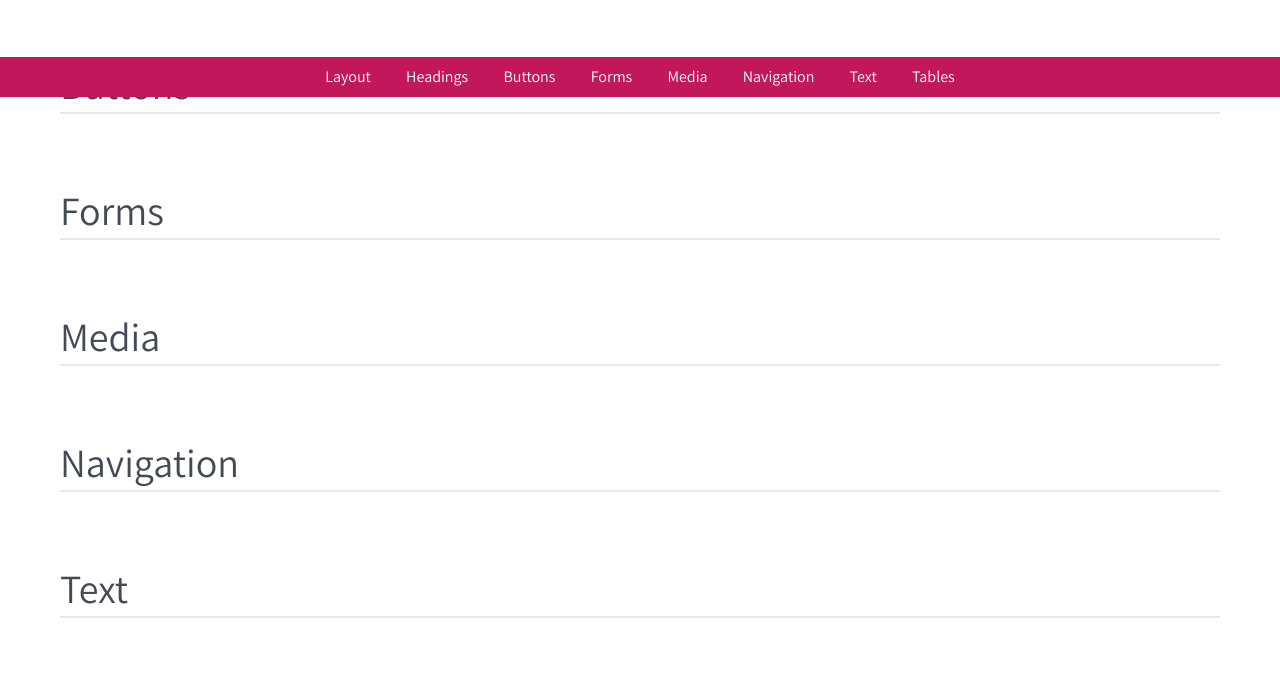
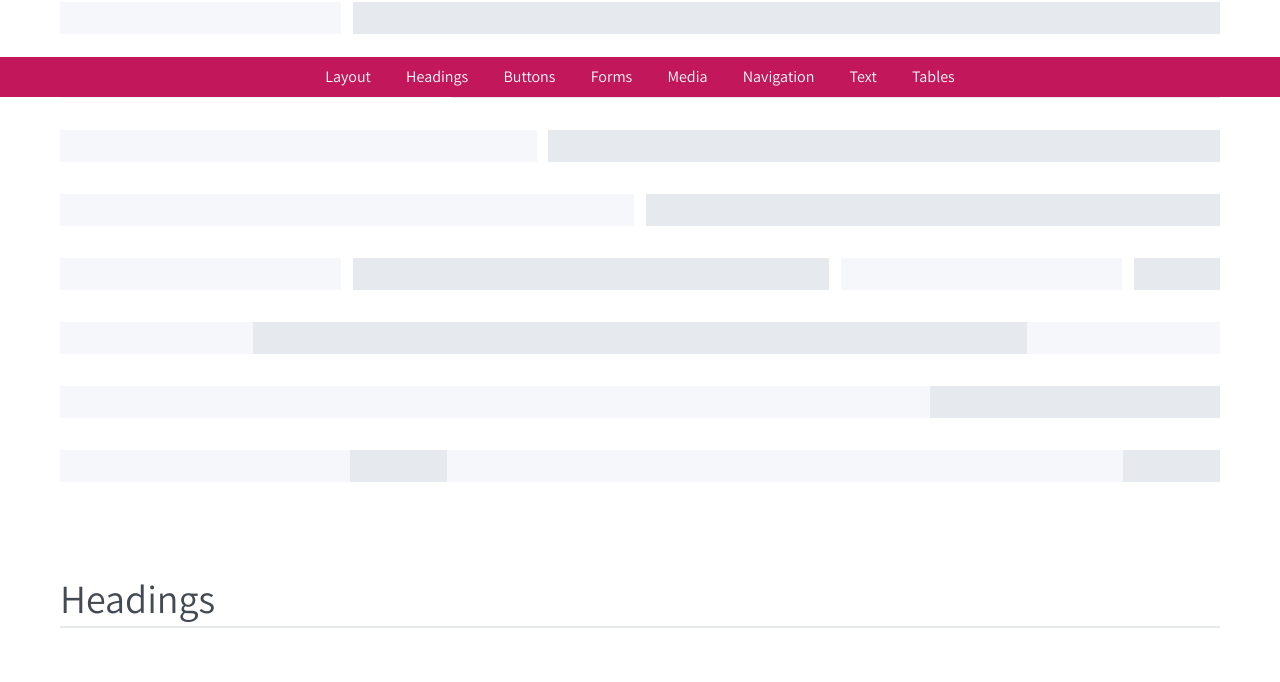
Before and after one commit to aschmelyun/endive, a website: page index.html in a window 1280 px wide. Shown: the part 703-1385 px from the top of the page. Drawn offline with Linux system fonts and the light colour scheme; a web font is replaced by a local one.

Commit message:
Added columns and make-columns mixin, with and without gutter

```diff
--- a/gulpfile.js
+++ b/gulpfile.js
@@ -21,4 +21,4 @@ gulp.task('watch', function() {
     gulp.watch('src/*.scss', ['sass']);
 });
 
-gulp.task('default', ['sass', 'watch']);
+gulp.task('default', ['sass']);
--- a/index.html
+++ b/index.html
@@ -30,6 +30,51 @@
     <div class="row row-margin-top-8">
         <h2>Layout</h2>
         <div class="divider"></div>
+        <div class="row row-margin-bottom-2">
+            <div class="col col-1"></div>
+            <div class="col col-11"></div>
+        </div>
+        <div class="row row-margin-bottom-2">
+            <div class="col col-2"></div>
+            <div class="col col-10"></div>
+        </div>
+        <div class="row row-margin-bottom-2">
+            <div class="col col-3"></div>
+            <div class="col col-9"></div>
+        </div>
+        <div class="row row-margin-bottom-2">
+            <div class="col col-4"></div>
+            <div class="col col-8"></div>
+        </div>
+        <div class="row row-margin-bottom-2">
+            <div class="col col-5"></div>
+            <div class="col col-7"></div>
+        </div>
+        <div class="row row-margin-bottom-2">
+            <div class="col col-6"></div>
+            <div class="col col-6"></div>
+        </div>
+        <div class="row row-margin-bottom-2">
+            <div class="col col-3"></div>
+            <div class="col col-5"></div>
+            <div class="col col-3"></div>
+            <div class="col col-1"></div>
+        </div>
+        <div class="row row-margin-bottom-2 no-gutter">
+            <div class="col col-2"></div>
+            <div class="col col-8"></div>
+            <div class="col col-2"></div>
+        </div>
+        <div class="row row-margin-bottom-2 no-gutter">
+            <div class="col col-9"></div>
+            <div class="col col-3"></div>
+        </div>
+        <div class="row row-margin-bottom-2 no-gutter">
+            <div class="col col-3"></div>
+            <div class="col col-1"></div>
+            <div class="col col-7"></div>
+            <div class="col col-1"></div>
+        </div>
     </div>
     <div class="row row-margin-top-4">
         <h2>Headings</h2>
--- a/src/base/_variables.scss
+++ b/src/base/_variables.scss
@@ -51,6 +51,8 @@ $row-margin-top: 1em 0 0;
 $row-margin-bottom: 0 0 1em;
 $row-margin-both: 1em 0;
 
+$column-spacing-percentage: 1;
+
 $button-color: #fff;
 $button-padding: 8px 24px;
 $button-font-size: 15px;
--- a/src/mixins/_layout.scss
+++ b/src/mixins/_layout.scss
@@ -34,15 +34,44 @@
 
 @mixin make-spaced-rows() {
   @for $i from 1 through 9 {
-    .row-margin-top-#{$i} {
+    &.row-margin-top-#{$i} {
       margin-top: #{$i}em;
     }
-    .row-margin-bottom-#{$i} {
+    &.row-margin-bottom-#{$i} {
       margin-bottom: #{$i}em;
     }
-    .row-margin-both-#{$i} {
+    &.row-margin-both-#{$i} {
       margin: #{$i}em 0;
     }
+  }
+}
+
+@mixin make-columns(
+  $amount,
+  $gutter: true
+) {
+  @for $i from 1 through $amount {
+
+    @if $i == $amount {
+      &.col-#{$i} {
+        width: percentage(1);
+      }
+    }
+    @else {
+      $denom: ($amount / $i);
+
+      @if $gutter {
+        &.col-#{$i} {
+          width: percentage($i / $amount) - ((($denom - 1) * $column-spacing-percentage) / $denom);
+        }
+      }
+      @else {
+        &.col-#{$i} {
+          width: percentage($i / $amount);
+        }
+      }
+    }
+
   }
 }
 
--- a/src/partials/_layout.scss
+++ b/src/partials/_layout.scss
@@ -14,8 +14,9 @@
     display: table;
     clear: both;
   }
+  @include make-spaced-rows();
+
 }
-@include make-spaced-rows();
 
 .fixed {
   position: fixed;
@@ -31,6 +32,45 @@
   }
 }
 
+.col {
+  float: left;
+  min-height: 32px;
+  margin-left: (1% * $column-spacing-percentage);
+
+  &:nth-child(even) {
+    background: $color-lightgrey-alt;
+  }
+  &:nth-child(odd) {
+    background: $color-lightgrey;
+  }
+  &:first-child {
+    margin-left: 0;
+  }
+
+  @include make-columns(12);
+}
+
+.no-gutter {
+
+  .col {
+    float: left;
+    min-height: 32px;
+    margin-left: 0;
+
+    &:nth-child(even) {
+      background: $color-lightgrey-alt;
+    }
+    &:nth-child(odd) {
+      background: $color-lightgrey;
+    }
+    &:first-child {
+      margin-left: 0;
+    }
+
+    @include make-columns(12, false);
+  }
+}
+
 .divider {
   height: 2px;
   width: 100%;
```
Also changed, not shown: build/endive.css, build/endive.min.css.
